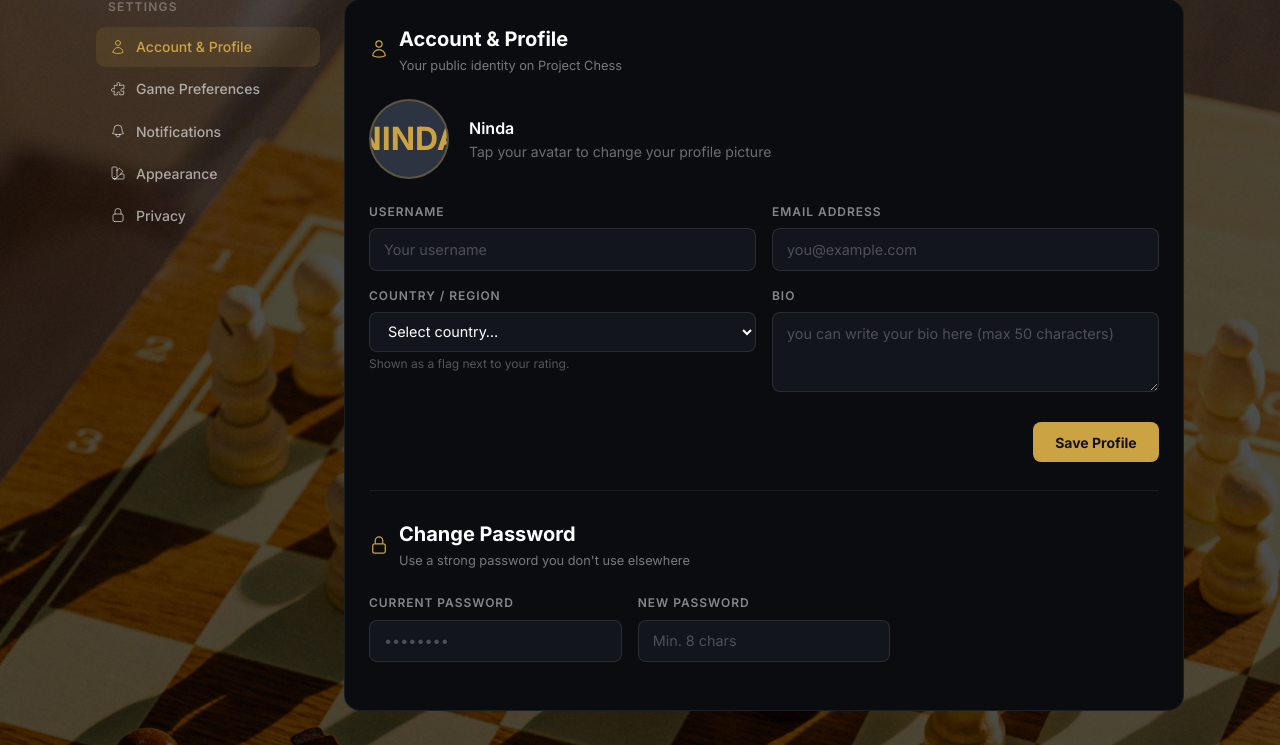
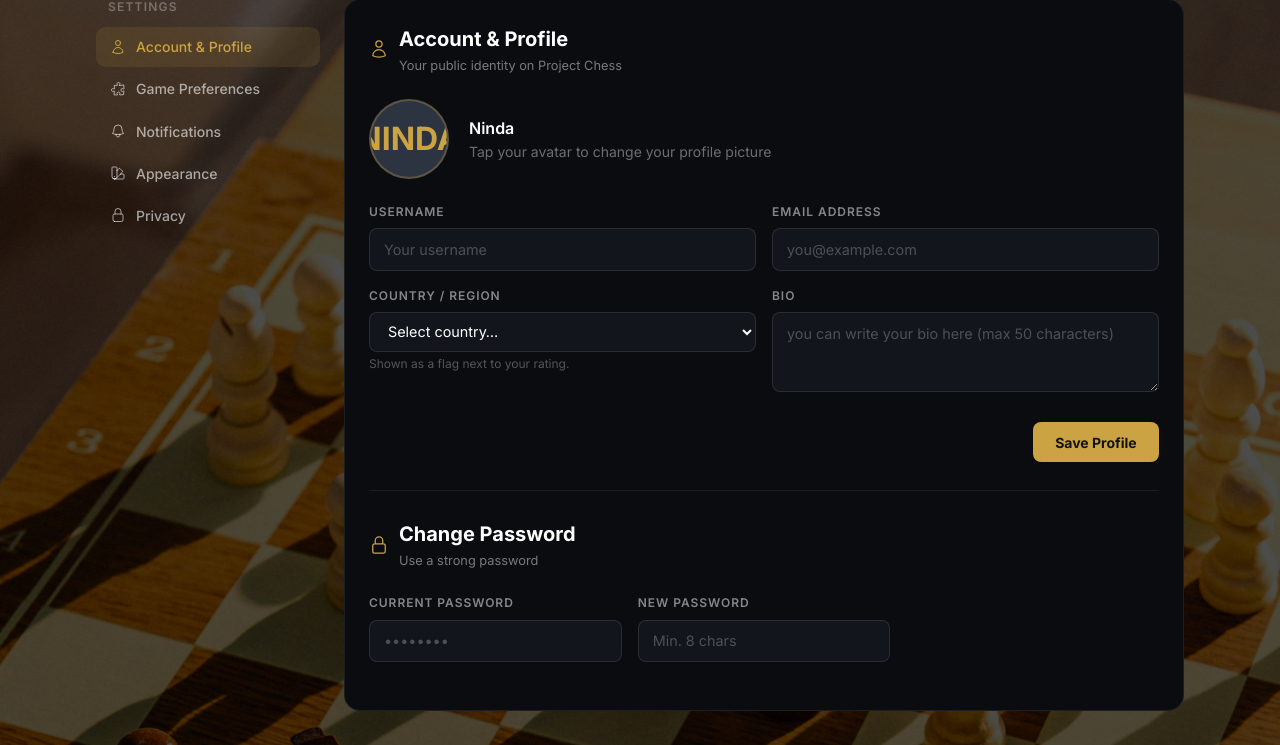
Before and after one commit to sabinramtel/Chess, a Flask app: page /settings in a window 1280 px wide. Shown: the part 108-853 px from the top of the page. Run offline with Flask 3, Linux system fonts and the light colour scheme; a user stored in the database is signed in; data comes from the database, SQL or seed files in the repository; some libraries are stand-ins or nearby versions.

Commit message:
generate pass

```diff
--- a/app/templates/settings.html
+++ b/app/templates/settings.html
@@ -930,7 +930,7 @@
                         </svg>
                         <div>
                             <h2>Change Password</h2>
-                            <p>Use a strong password you don't use elsewhere</p>
+                            <p>Use a strong password</p>
                         </div>
                     </div>
 
```
